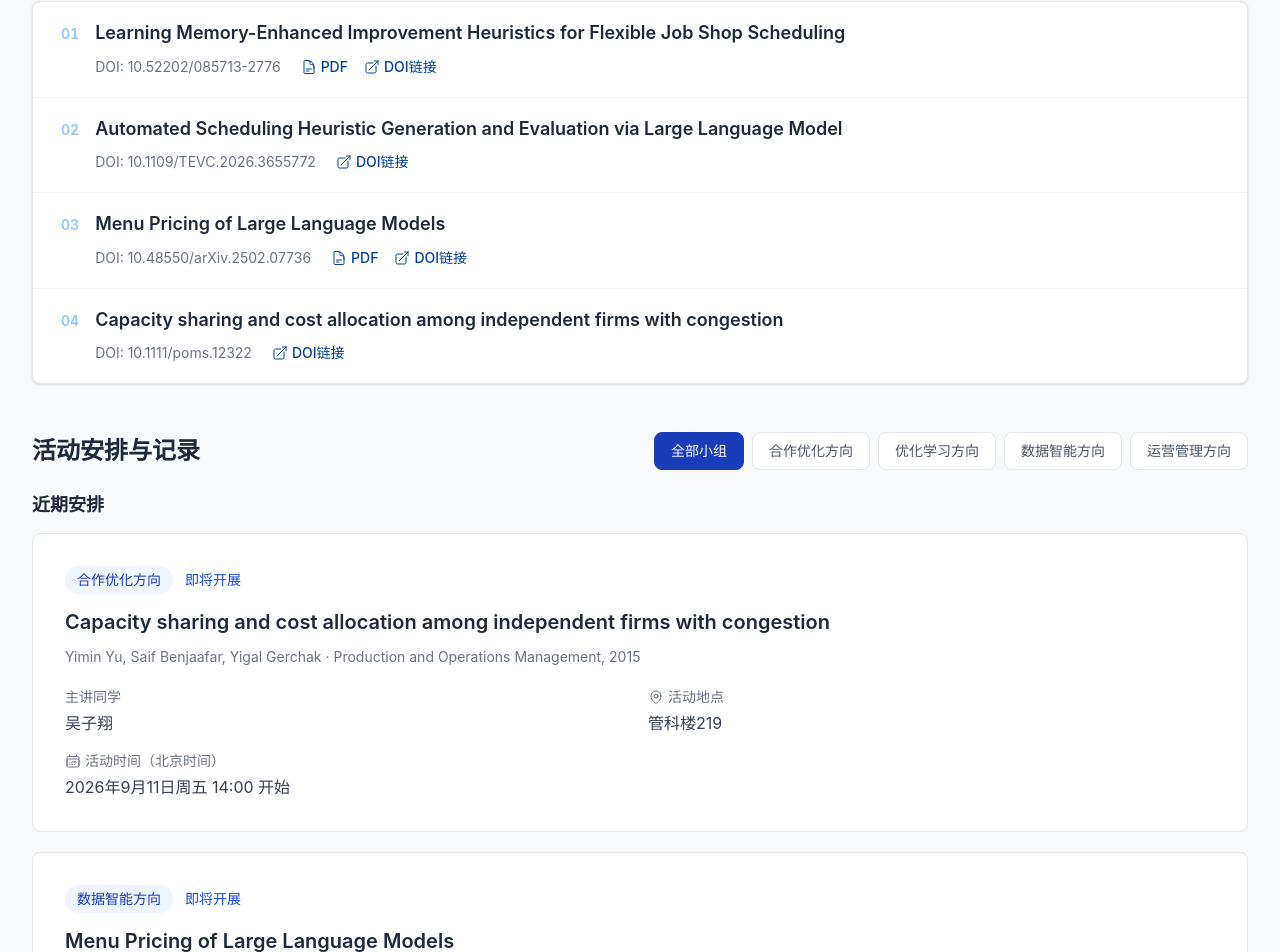
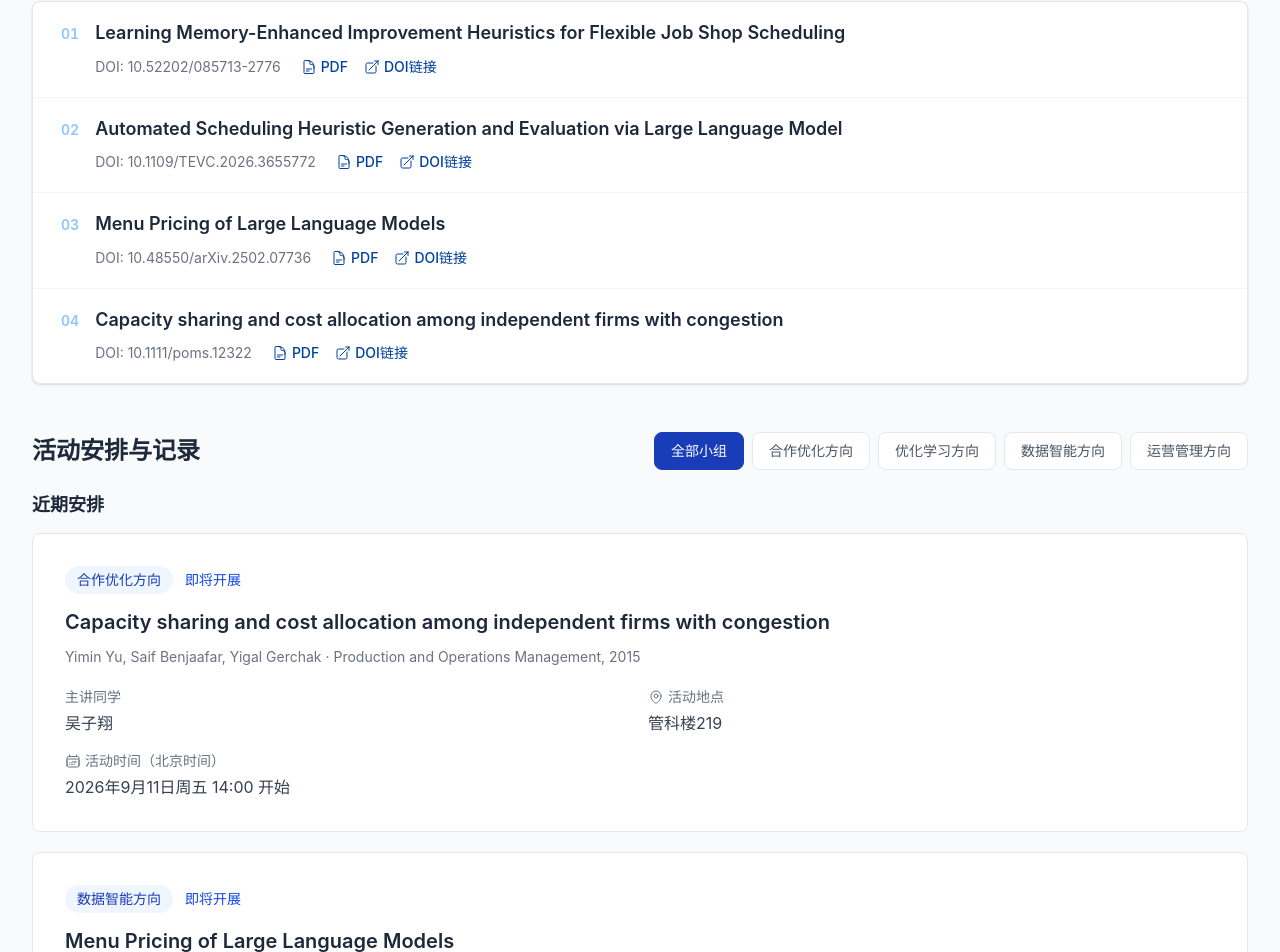
Before and after one commit to USTCidea/idealab, a React (Vite) app: page /idealab/reading-groups in a window 1280 px wide. Shown: the part 1219-2171 px from the top of the page. Built offline with nearby package versions, Linux system fonts and the light colour scheme.

Commit message:
Add reading seminar PDF files

```diff
--- a/src/data/readingGroups.ts
+++ b/src/data/readingGroups.ts
@@ -90,6 +90,7 @@ export const readingActivities: ReadingActivity[] = [
     paperAuthors: "Yimin Yu, Saif Benjaafar, Yigal Gerchak",
     paperVenue: "Production and Operations Management, 2015",
     paperDoi: "10.1111/poms.12322",
+    paperPdfUrl: "reading-papers/capacity-sharing-and-cost-allocation.pdf",
   },
   {
     id: "group-3-20260911-01",
@@ -125,6 +126,7 @@ export const readingActivities: ReadingActivity[] = [
     paperAuthors: "Fei Yu, Liang Gao, Xinyu Li, Chao Lu, Qihao Liu",
     paperVenue: "IEEE Transactions on Evolutionary Computation, 2026",
     paperDoi: "10.1109/TEVC.2026.3655772",
+    paperPdfUrl: "reading-papers/automated-scheduling-heuristic-generation.pdf",
   },
 ];
 
--- a/src/pages/ReadingGroups.tsx
+++ b/src/pages/ReadingGroups.tsx
@@ -57,6 +57,9 @@ function ActivityCard({ activity, now }: { activity: ReadingActivity; now: numbe
 }
 
 function DiscussionPaperRow({ activity, index }: { activity: ReadingActivity; index: number }) {
+  const pdfHref = activity.paperPdfUrl?.startsWith("http")
+    ? activity.paperPdfUrl
+    : activity.paperPdfUrl ? `${import.meta.env.BASE_URL}${activity.paperPdfUrl}` : undefined;
   return (
     <article className="group flex gap-4 px-5 py-5 transition-colors hover:bg-blue-50/40 sm:px-7">
       <span className="pt-0.5 text-sm font-semibold tabular-nums text-blue-300" aria-hidden="true">
@@ -69,8 +72,8 @@ function DiscussionPaperRow({ activity, index }: { activity: ReadingActivity; in
         <div className="mt-3 flex flex-wrap items-center gap-x-5 gap-y-2 text-sm">
           {activity.paperDoi && <span className="break-all text-gray-500">DOI: {activity.paperDoi}</span>}
           <div className="flex items-center gap-4 font-medium">
-            {activity.paperPdfUrl && (
-              <a href={activity.paperPdfUrl} target="_blank" rel="noopener noreferrer" className="inline-flex items-center gap-1 text-blue-700 hover:text-blue-900">
+            {pdfHref && (
+              <a href={pdfHref} target="_blank" rel="noopener noreferrer" className="inline-flex items-center gap-1 text-blue-700 hover:text-blue-900">
                 <DocumentTextIcon className="h-4 w-4" aria-hidden="true" />PDF
               </a>
             )}
```
Also changed, not shown: 9 other files (tests, documents, lock files or other folders).
